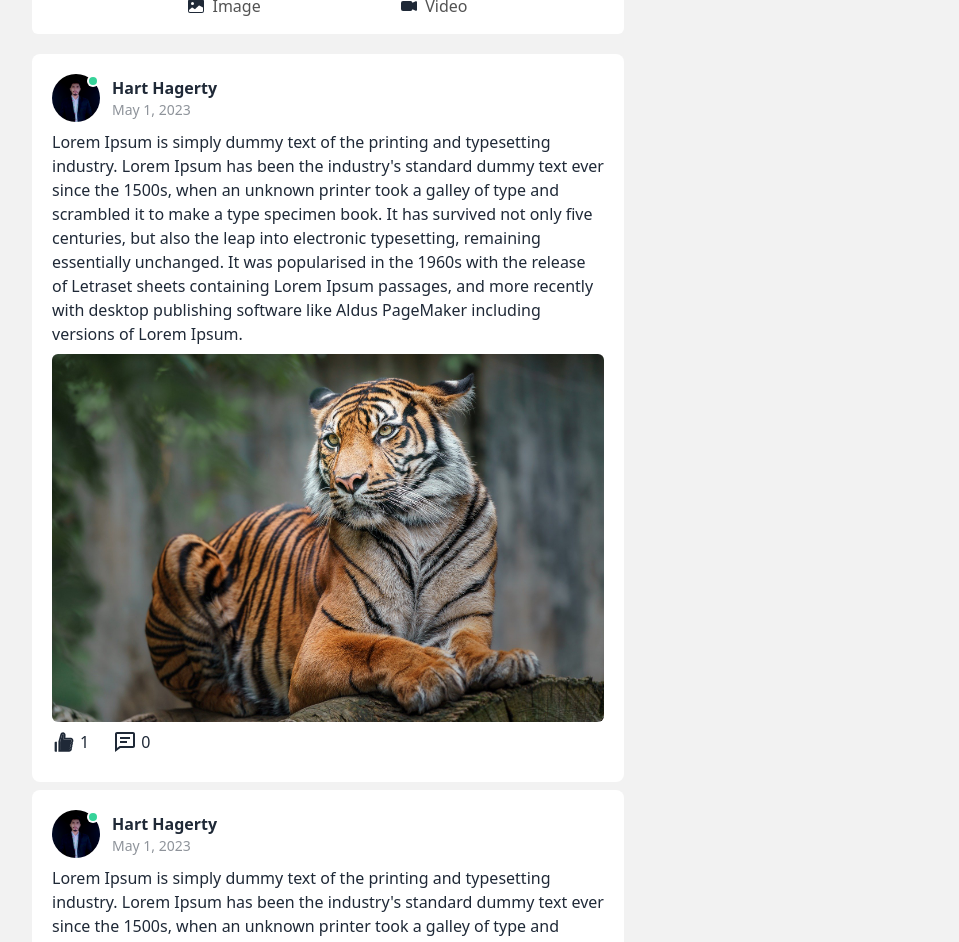
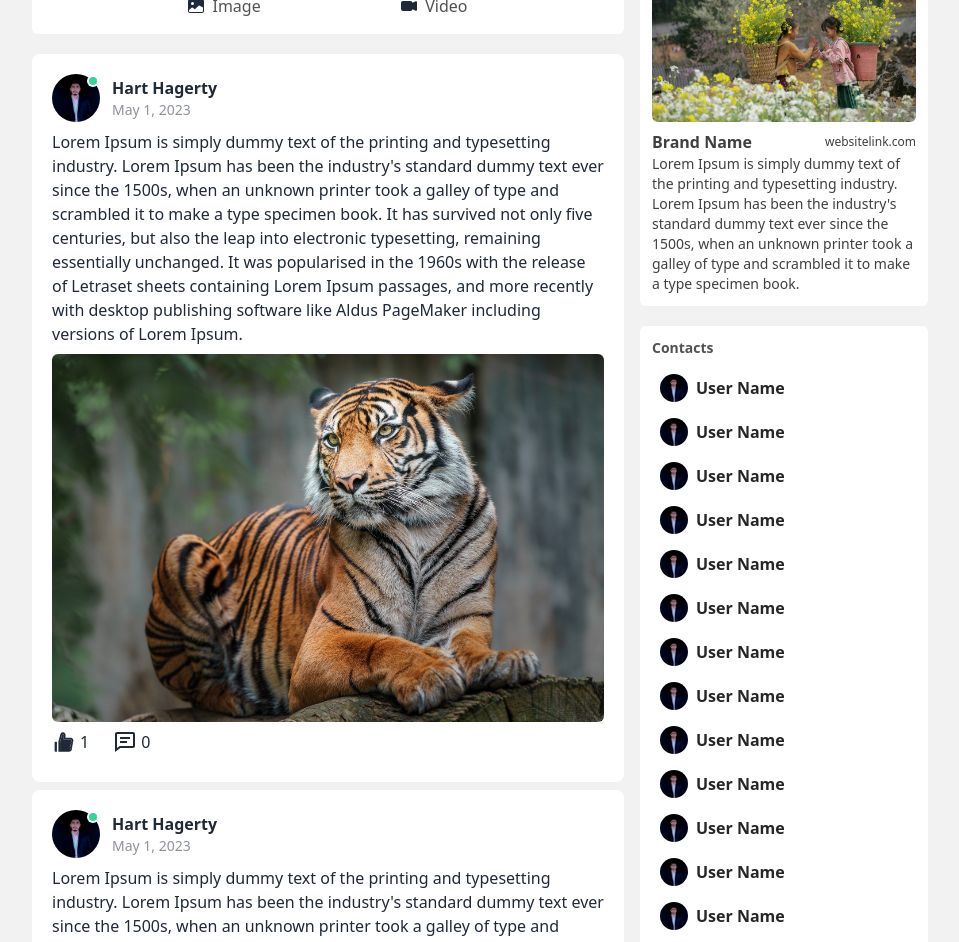
Before and after one commit to hasibul-kabir/ellion-socialmedia-client, a React (Create React App) app: page /feed in a window 1280 px wide. Shown: the part 180-1122 px from the top of the page, without its empty margins (312-1271 px from the left). Built offline with nearby package versions, Linux system fonts and the light colour scheme.

Commit message:
home page right-part ad & contact list design

```diff
--- /dev/null
+++ b/src/components/Home/RightPart/Advertisement.js
@@ -0,0 +1,22 @@
+import React from 'react'
+import image from '../../../assets/images/ha-giang-ga80569397_1920.jpg';
+
+const Advertisement = () => {
+    return (
+        <div className='p-3 w-full rounded-md bg-base-100 mb-5'>
+            <h5 className='font-bold text-sm'>Sponsored</h5>
+            <div className='my-2'>
+                <img className='w-full rounded-md' src={image} alt='ad-image' />
+            </div>
+            <div className='text-neutral-700'>
+                <div className='flex justify-between items-center'>
+                    <h6 className='text-base font-semibold'>Brand Name</h6>
+                    <span className=' text-xs'>websitelink.com</span>
+                </div>
+                <p className='text-sm'>Lorem Ipsum is simply dummy text of the printing and typesetting industry. Lorem Ipsum has been the industry's standard dummy text ever since the 1500s, when an unknown printer took a galley of type and scrambled it to make a type specimen book.</p>
+            </div>
+        </div>
+    )
+}
+
+export default Advertisement
--- /dev/null
+++ b/src/components/Home/RightPart/Contacts.js
@@ -0,0 +1,29 @@
+import React from 'react'
+import EachUser from './EachUser'
+
+const Contacts = () => {
+    return (
+        <div className='w-full p-3 rounded-md bg-base-100 sticky top-[10%]'>
+            <h5 className='text-sm font-bold text-neutral-600'>Contacts</h5>
+            <div className='my-2 max-h-[80vh] overflow-y-auto'>
+                <EachUser />
+                <EachUser />
+                <EachUser />
+                <EachUser />
+                <EachUser />
+                <EachUser />
+                <EachUser />
+                <EachUser />
+                <EachUser />
+                <EachUser />
+                <EachUser />
+                <EachUser />
+                <EachUser />
+                <EachUser />
+                <EachUser />
+            </div>
+        </div>
+    )
+}
+
+export default Contacts
--- /dev/null
+++ b/src/components/Home/RightPart/EachUser.js
@@ -0,0 +1,18 @@
+import React from 'react'
+import avatar from "../../../assets/images/profile.jpg"
+
+const EachUser = () => {
+    return (
+        <div className='flex items-center gap-x-2 w-full rounded-md p-2 cursor-pointer hover:bg-basic'>
+            <div className="avatar">
+                <div className="w-7 rounded-full">
+                    <img src={avatar} alt="avatar" />
+                </div>
+            </div>
+
+            <p className='text-base text-neutral-800 font-semibold'>User Name</p>
+        </div>
+    )
+}
+
+export default EachUser
--- a/src/components/Home/feedPosts/CommentsModal.js
+++ b/src/components/Home/feedPosts/CommentsModal.js
@@ -15,7 +15,7 @@ const CommentsModal = () => {
 
                     <div className='pt-4'>
                         {/* show comments */}
-                        <div className='max-h-96 overflow-y-scroll'>
+                        <div className='max-h-96 overflow-y-auto'>
                             <Comment />
                             <Comment />
                             <Comment />
--- a/src/pages/Home.js
+++ b/src/pages/Home.js
@@ -2,19 +2,14 @@ import React from 'react'
 import Layout from '../components/Layouts/Layout'
 import CreatePost from '../components/Home/createPost/CreatePost'
 import FeedPosts from '../components/Home/feedPosts/FeedPosts'
+import Advertisement from '../components/Home/RightPart/Advertisement'
+import Contacts from '../components/Home/RightPart/Contacts'
 
 const Home = () => {
     return (
         <Layout>
             <div className='mx-5 md:mx-10 mt-5 grid md:grid-cols-4 grid-cols-1 md:gap-x-4'>
                 <div className='hidden md:block'>
-
-                    {/* <div className="card w-50 bg-base-100">
-                        <div className="card-body">
-                            <h2 className="card-title">Shoes!</h2>
-                            <p>If a dog chews shoes whose shoes does he choose?</p>
-                        </div>
-                    </div> */}
 
                 </div>
 
@@ -24,19 +19,10 @@ const Home = () => {
                 </div>
 
                 <div className='hidden md:block'>
-
-                    {/* <div className="card w-50 bg-base-100 shadow-xl">
-                        <figure><img src="/images/stock/photo-1606107557195-0e29a4b5b4aa.jpg" alt="Shoes" /></figure>
-                        <div className="card-body">
-                            <h2 className="card-title">Shoes!</h2>
-                            <p>If a dog chews shoes whose shoes does he choose?</p>
-                            <div className="card-actions justify-end">
-                                <button className="btn btn-primary">Buy Now</button>
-                            </div>
-                        </div>
-                    </div> */}
-
-
+                    {/* <div className='flex flex-col gap-y-5'> */}
+                    <Advertisement />
+                    <Contacts />
+                    {/* </div> */}
                 </div>
             </div>
         </Layout>
```
